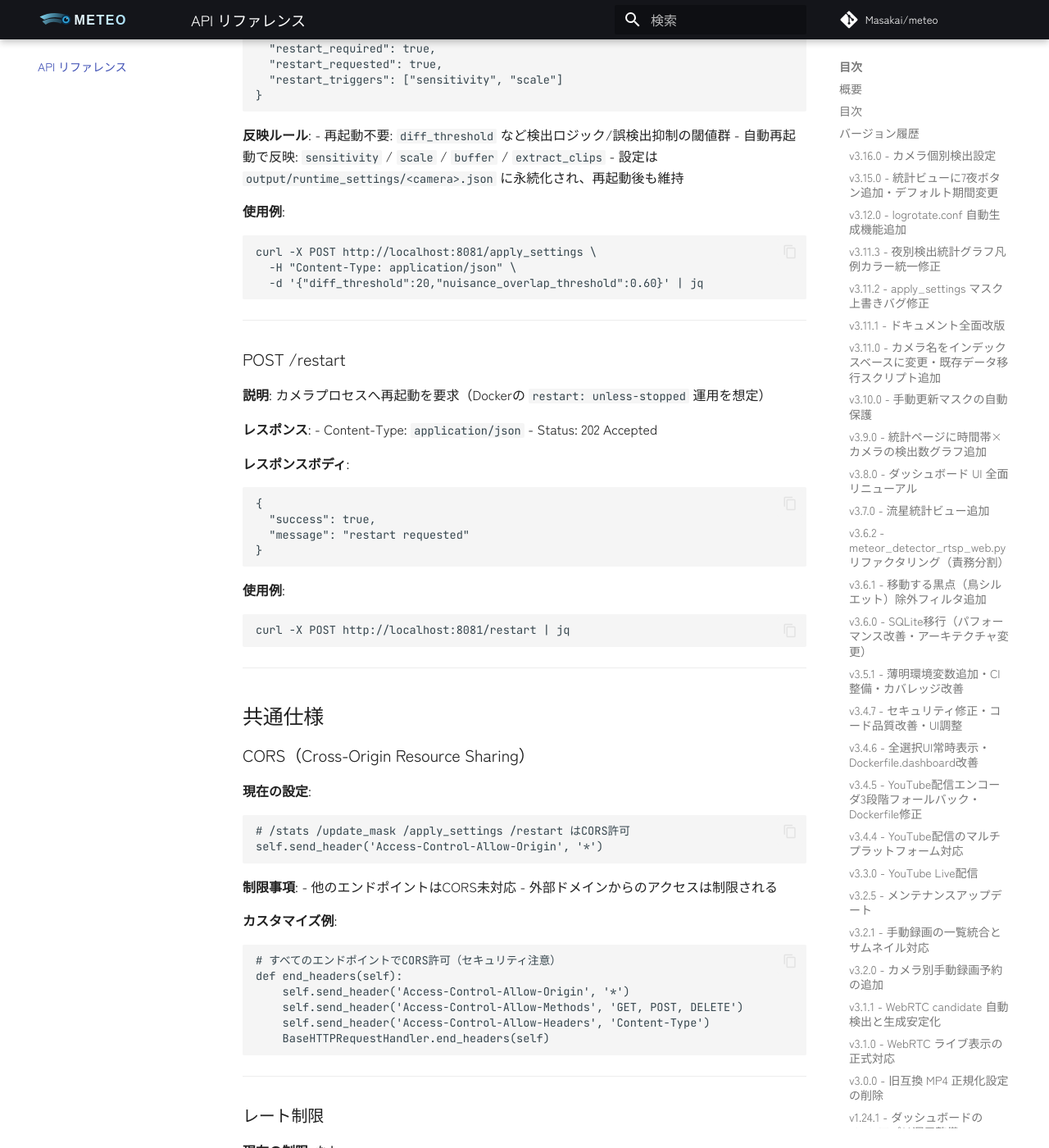
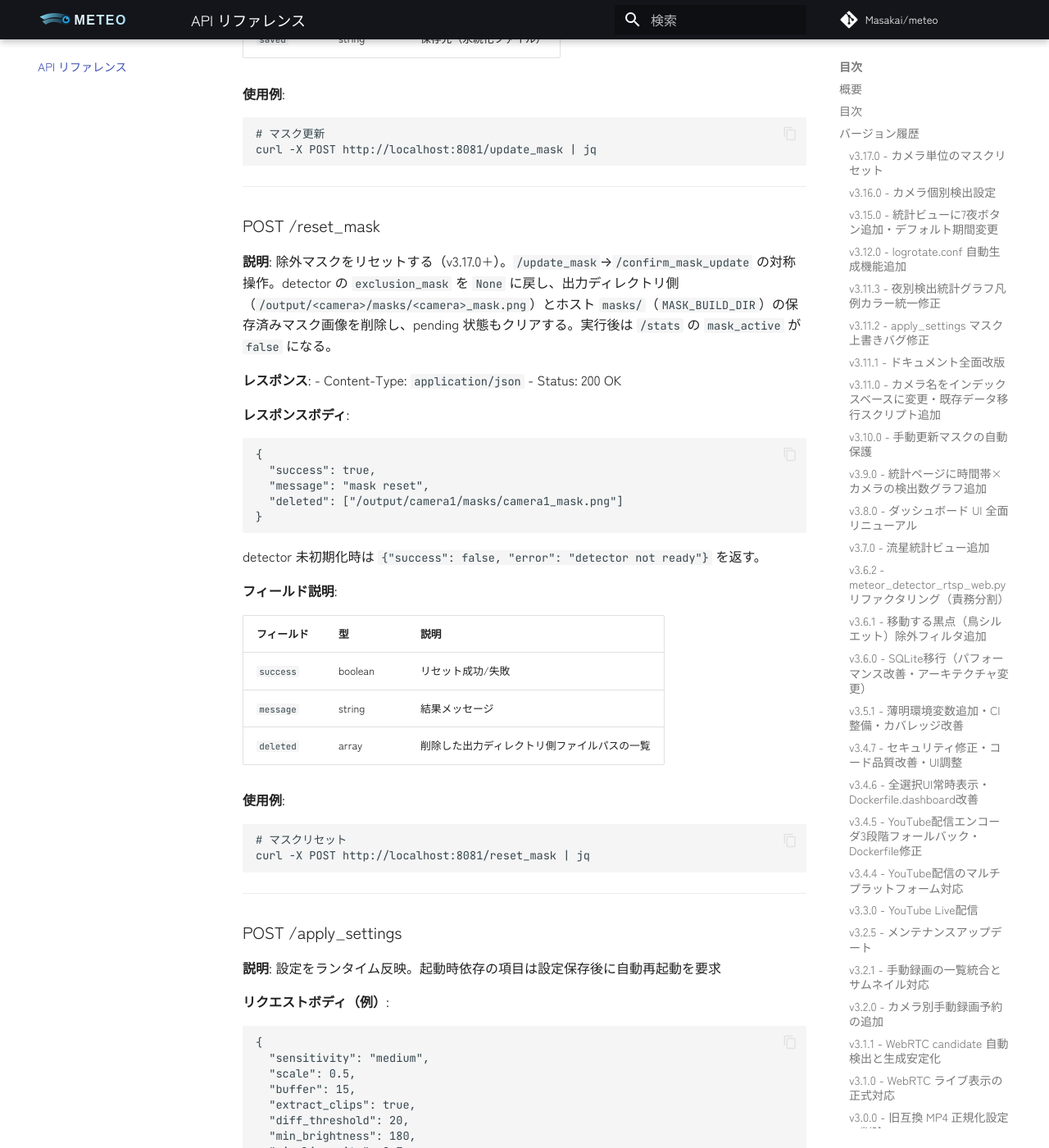
Before and after one commit to Masakai/meteo, an MkDocs documentation site: the page built from documents/API_REFERENCE.md, in a window 1280 px wide and 1400 px high, scrolled down 43737 px. Shown: the whole window at 82% size. Built offline with MkDocs 1.6.1 and Material for MkDocs 9.7.7, drawn with Linux system fonts in a browser that asks for light colours; comment, search, counter and statistics services are not loaded; some of the changed text lies outside the part shown.

Commit message:
v3.17.0 リリース: カメラごとのマスクリセット機能を追加

````diff
--- a/dashboard.py
+++ b/dashboard.py
@@ -241,6 +241,10 @@
     def camera_mask_discard(camera_index: int) -> Response:
         return _dispatch(routes.handle_camera_mask_discard, path=f"/camera_mask_discard/{camera_index}")
 
+    @app.post("/camera_mask_reset/<int:camera_index>")
+    def camera_mask_reset(camera_index: int) -> Response:
+        return _dispatch(routes.handle_camera_mask_reset, path=f"/camera_mask_reset/{camera_index}")
+
     @app.get("/camera_mask_image/<int:camera_index>")
     def camera_mask_image(camera_index: int) -> Response:
         query = request.query_string.decode("utf-8")
--- a/dashboard_camera_handlers.py
+++ b/dashboard_camera_handlers.py
@@ -215,6 +215,12 @@
     if not handler.path.startswith("/camera_mask_discard/"):
         return False
     return _proxy_camera_post(handler, "/discard_mask_update", 200, *args)
+
+
+def handle_camera_mask_reset(handler, *args):
+    if not handler.path.startswith("/camera_mask_reset/"):
+        return False
+    return _proxy_camera_post(handler, "/reset_mask", 200, *args)
 
 
 def handle_camera_restart(handler, cameras, in_docker, parse_index, request_cls, urlopen_fn):
--- a/dashboard_config.py
+++ b/dashboard_config.py
@@ -4,7 +4,7 @@
 
 import os
 
-VERSION = "3.16.0"
+VERSION = "3.17.0"
 
 # 検出時間の取得用
 try:
--- a/documents/API_REFERENCE.md
+++ b/documents/API_REFERENCE.md
@@ -26,6 +26,12 @@
 ---
 
 ## バージョン履歴
+
+### v3.17.0 - カメラ単位のマスクリセット
+
+- **新規エンドポイント（カメラ層）**: `POST /reset_mask` — 指定カメラの除外マスクを無効化する。detector の `exclusion_mask` を `None` に戻し、出力ディレクトリ側（`/output/<camera>/masks/<camera>_mask.png`）とホスト `masks/`（`MASK_BUILD_DIR`）の保存済みマスク画像を削除し、pending 状態もクリアする。実行後は `/stats` の `mask_active` が `false` になる。`/update_mask`→`/confirm_mask_update` の対称操作。
+- **新規エンドポイント（ダッシュボード層）**: `POST /camera_mask_reset/{index}` — 指定インデックスのカメラコンテナへ `/reset_mask` をプロキシする。
+- **UI**: カメラプレビュー画面に「マスクリセット」ボタンを追加。確認ダイアログののち `/reset_mask` を呼び、マスクオーバーレイ表示を OFF にする。
 
 ### v3.16.0 - カメラ個別検出設定
 
@@ -283,6 +289,7 @@
 | `/camera_recording_status/{index}` | GET | カメラ手動録画状態取得 |
 | `/camera_recording_schedule/{index}` | POST | カメラ手動録画の予約/即時開始 |
 | `/camera_recording_stop/{index}` | POST | カメラ手動録画の停止 |
+| `/camera_mask_reset/{index}` | POST | カメラの除外マスクをリセット（v3.17.0+） |
 | `/camera_restart/{index}` | POST | カメラ再起動要求 |
 | `/youtube_start/{index}` | POST | YouTube Live配信を開始 |
 | `/youtube_stop/{index}` | POST | YouTube Live配信を停止 |
@@ -798,6 +805,29 @@
 
 ---
 
+### POST /camera_mask_reset/{index}
+
+**説明**: 指定カメラの除外マスクをリセットする（v3.17.0+）。カメラコンテナの `/reset_mask` へプロキシする。
+
+**URLパラメータ**:
+
+| パラメータ | 型 | 説明 | 例 |
+|-----------|-----|------|-----|
+| `index` | integer | カメラインデックス（0始まり） | `1` |
+
+**レスポンス**:
+- Content-Type: `application/json`
+- Status: 200 OK
+
+**レスポンスボディ**: カメラ層 `/reset_mask` のレスポンスをそのまま返す（[POST /reset_mask](#post-reset_mask) 参照）。
+
+**使用例**:
+```bash
+curl -X POST "http://localhost:8080/camera_mask_reset/1" | jq
+```
+
+---
+
 ### POST /camera_restart/{index}
 
 **説明**: 指定カメラに再起動を要求（非同期）
@@ -1421,6 +1451,7 @@
 | `/recording/schedule` | POST | 手動録画の予約/即時開始 |
 | `/recording/stop` | POST | 手動録画の停止 |
 | `/update_mask` | POST | 現在フレームからマスク再生成 |
+| `/reset_mask` | POST | 除外マスクをリセット（v3.17.0+） |
 | `/apply_settings` | POST | 設定値をランタイム反映 |
 | `/restart` | POST | プロセス再起動要求 |
 
@@ -1737,6 +1768,41 @@
 
 ---
 
+### POST /reset_mask
+
+**説明**: 除外マスクをリセットする（v3.17.0+）。`/update_mask`→`/confirm_mask_update` の対称操作。detector の `exclusion_mask` を `None` に戻し、出力ディレクトリ側（`/output/<camera>/masks/<camera>_mask.png`）とホスト `masks/`（`MASK_BUILD_DIR`）の保存済みマスク画像を削除し、pending 状態もクリアする。実行後は `/stats` の `mask_active` が `false` になる。
+
+**レスポンス**:
+- Content-Type: `application/json`
+- Status: 200 OK
+
+**レスポンスボディ**:
+```json
+{
+  "success": true,
+  "message": "mask reset",
+  "deleted": ["/output/camera1/masks/camera1_mask.png"]
+}
+```
+
+detector 未初期化時は `{"success": false, "error": "detector not ready"}` を返す。
+
+**フィールド説明**:
+
+| フィールド | 型 | 説明 |
+|-----------|-----|------|
+| `success` | boolean | リセット成功/失敗 |
+| `message` | string | 結果メッセージ |
+| `deleted` | array | 削除した出力ディレクトリ側ファイルパスの一覧 |
+
+**使用例**:
+```bash
+# マスクリセット
+curl -X POST http://localhost:8081/reset_mask | jq
+```
+
+---
+
 ### POST /apply_settings
 
 **説明**: 設定をランタイム反映。起動時依存の項目は設定保存後に自動再起動を要求
````
Also changed, not shown: CHANGELOG.md (+7 -0 lines), dashboard_routes.py (+11 -0 lines), documents/reviews/2026-06-27-camera-mask-reset.md (added, +79 -0 lines), documents/specs/2026-06-27-camera-mask-reset.md (added, +66 -0 lines), http_handlers.py (+94 -0 lines), 1 other file.
